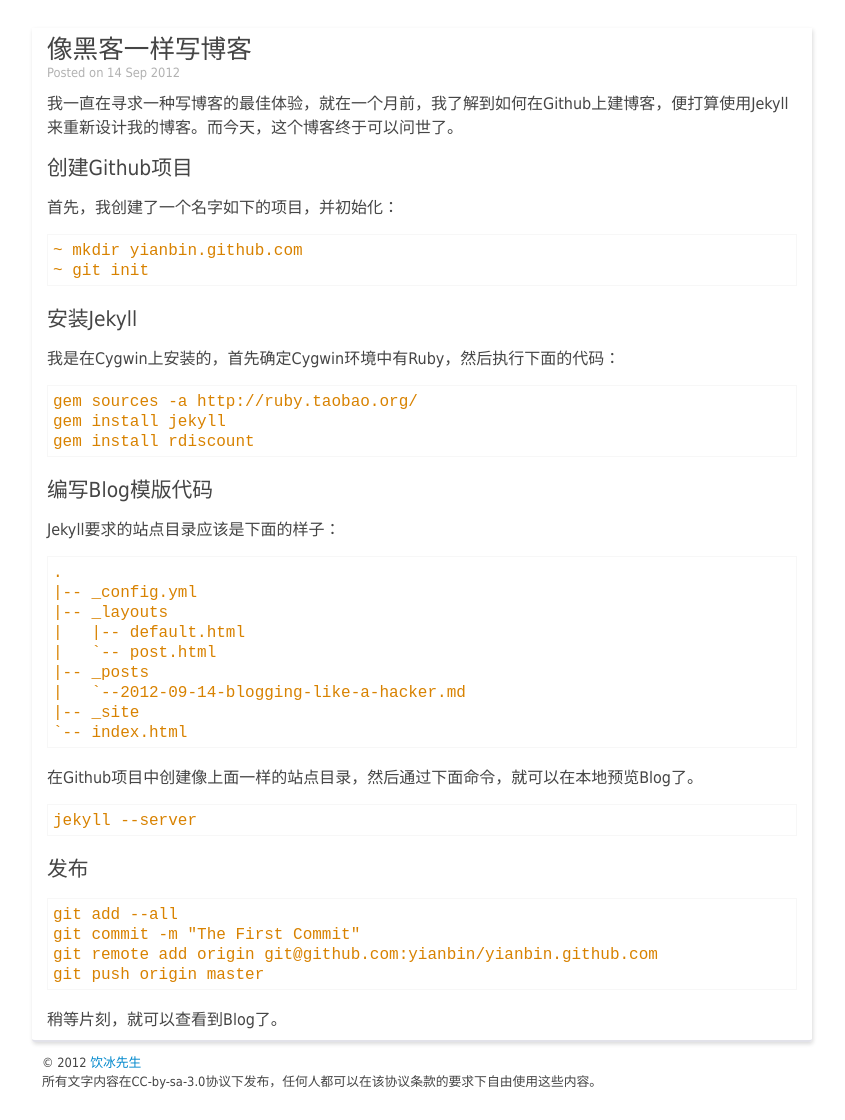
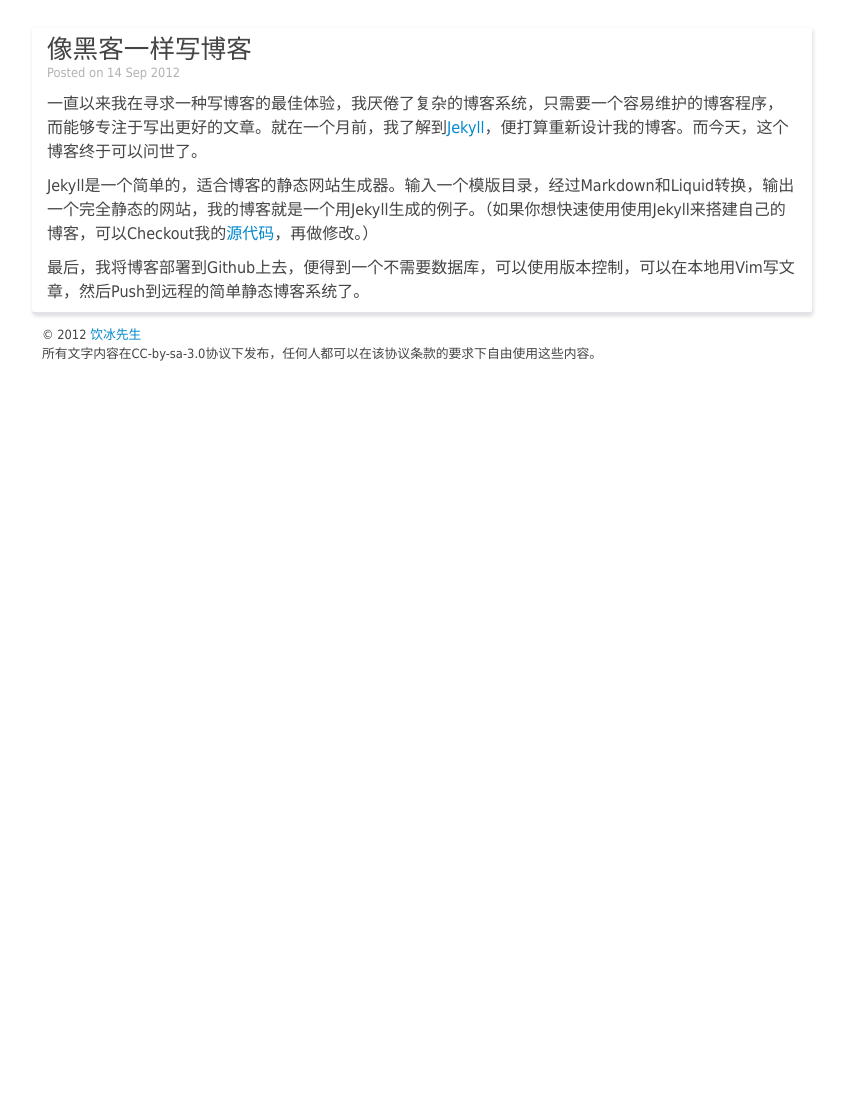
Before and after one commit to hopestar/yianbin.github.com, a Jekyll site: the page built from _posts/2012-09-14-blogging-like-a-hacker.md, in a window 1280 px wide. Shown: the whole page, without its empty margins (218-1063 px from the left). Built offline with Jekyll 4.4.1, drawn with Linux system fonts in a browser that asks for light colours; Markdown is read by kramdown in place of the engine named in the settings; after the commit the page ends 900 px from its top, so only the background shows below that.

Commit message:
Change about page and Edit blogging like a hacker

```diff
--- a/_posts/2012-09-14-blogging-like-a-hacker.md
+++ b/_posts/2012-09-14-blogging-like-a-hacker.md
@@ -3,47 +3,12 @@
 title: 像黑客一样写博客
 ---
 
-我一直在寻求一种写博客的最佳体验，就在一个月前，我了解到如何在Github上建博客，便打算使用Jekyll来重新设计我的博客。而今天，这个博客终于可以问世了。
+一直以来我在寻求一种写博客的最佳体验，我厌倦了复杂的博客系统，只需要一个容易维护的博客程序，而能够专注于写出更好的文章。就在一个月前，我了解到[Jekyll][1]，便打算重新设计我的博客。而今天，这个博客终于可以问世了。
 
-## 创建Github项目 ##
+  [1]: https://gitgub.com/mojombo/jekyll
 
-首先，我创建了一个名字如下的项目，并初始化：
+Jekyll是一个简单的，适合博客的静态网站生成器。输入一个模版目录，经过Markdown和Liquid转换，输出一个完全静态的网站，我的博客就是一个用Jekyll生成的例子。（如果你想快速使用使用Jekyll来搭建自己的博客，可以Checkout我的[源代码][2]，再做修改。）
 
-    ~ mkdir yianbin.github.com
-    ~ git init
+  [2]: https://github.com/yianbin/yianbin.github.com
 
-## 安装Jekyll ##
-
-我是在Cygwin上安装的，首先确定Cygwin环境中有Ruby，然后执行下面的代码：
-
-    gem sources -a http://ruby.taobao.org/
-    gem install jekyll
-    gem install rdiscount
-
-## 编写Blog模版代码 ##
-
-Jekyll要求的站点目录应该是下面的样子：
-
-    .
-    |-- _config.yml
-    |-- _layouts
-    |   |-- default.html
-    |   `-- post.html
-    |-- _posts
-    |   `--2012-09-14-blogging-like-a-hacker.md
-    |-- _site
-    `-- index.html
-
-在Github项目中创建像上面一样的站点目录，然后通过下面命令，就可以在本地预览Blog了。
-
-    jekyll --server
-
-
-## 发布 ##
-
-    git add --all
-    git commit -m "The First Commit"
-    git remote add origin git@github.com:yianbin/yianbin.github.com
-    git push origin master
-
-稍等片刻，就可以查看到Blog了。
+最后，我将博客部署到Github上去，便得到一个不需要数据库，可以使用版本控制，可以在本地用Vim写文章，然后Push到远程的简单静态博客系统了。
--- a/about.html
+++ b/about.html
@@ -6,5 +6,5 @@
 <div id="content">
   <h1>关于</h1>
   <p>我是饮冰先生，1989年出生，天蝎座。北京邮电大学研究生，专业是计算机技术。“饮冰先生”取自梁启超的“饮冰室主人”。</p>
-  <p>这个Blog使用<a href="https://github.com/mojombo/jekyll">Jekyll</a>建立，使用<a href="https://github.com/">Github</a>来存储。如果你想进一步了解我的网站，请查看这篇文章，以及放在这里的源代码。</p>
+  <p>这个Blog使用Jekyll建立，使用Github存储。如果你想进一步了解我的网站，请查看<a  href="{% post_url 2012-09-14-blogging-like-a-hacker %}">这篇文章</a>，以及放在Github上的<a href="https://github.com/yianbin/yianbin.github.com">源代码</a>。</p>
 </div>
```
